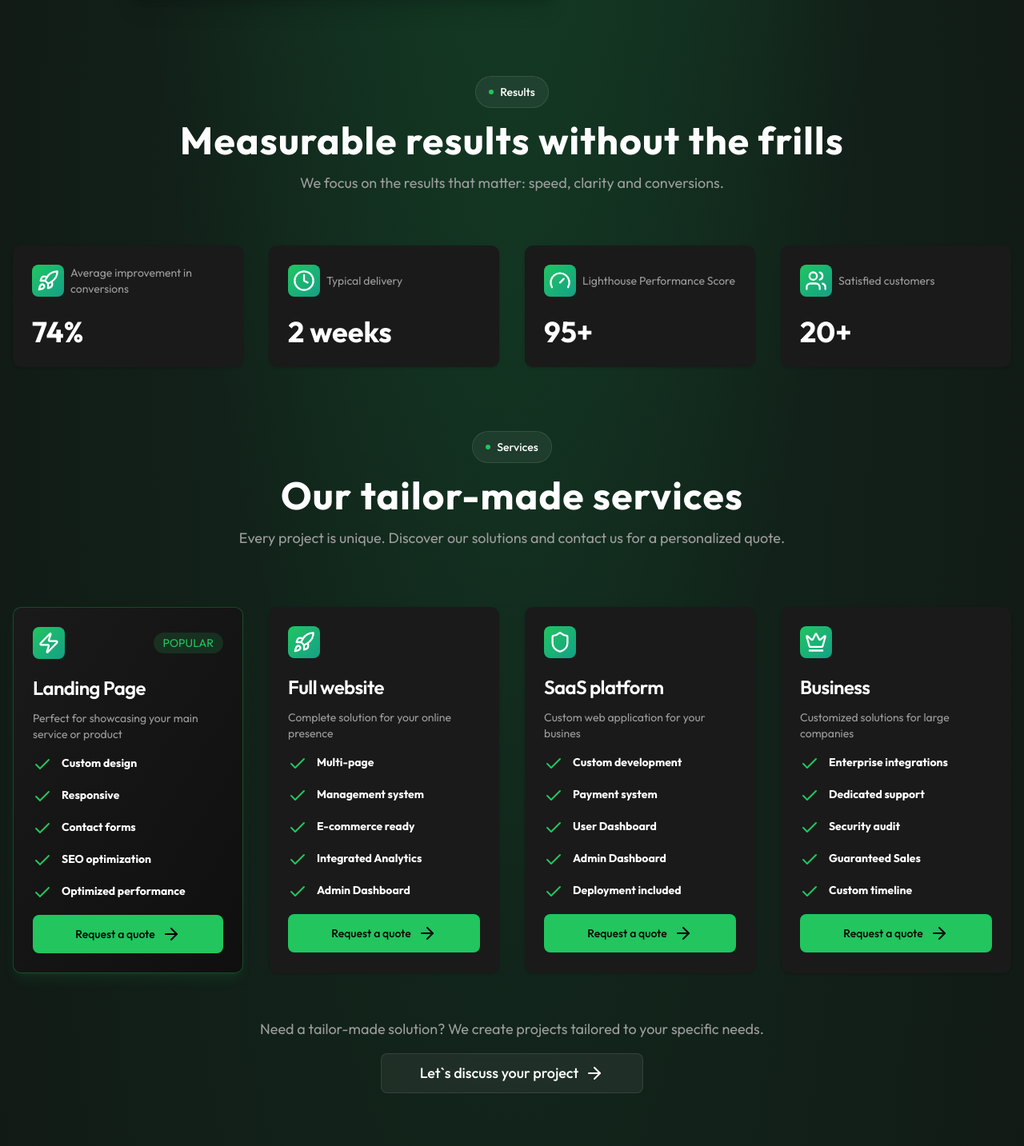
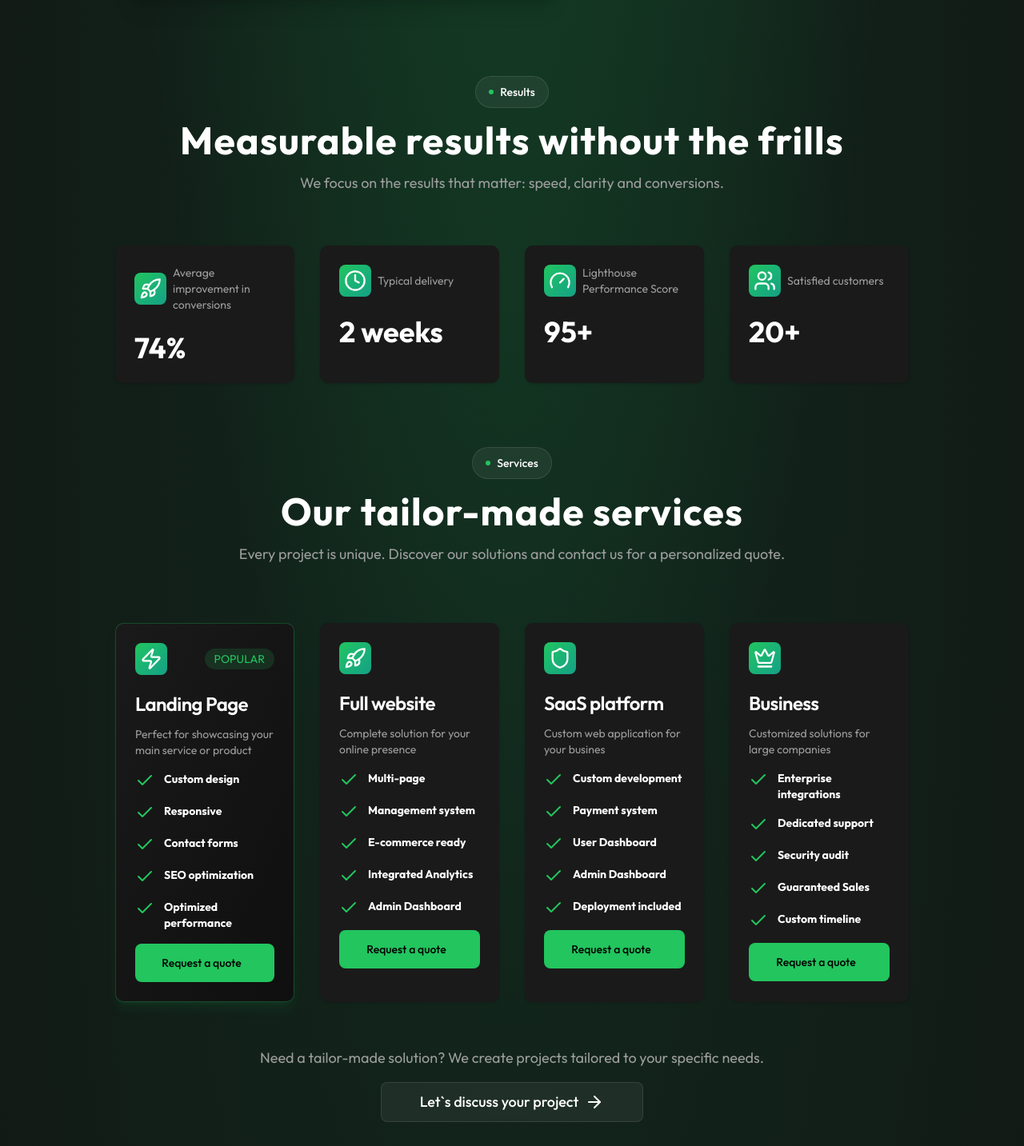
Before and after one commit to techocea/webizera, a Next.js app: page / in a window 1280 px wide. Shown: the part 3697-5130 px from the top of the page at 80% size. Built offline with nearby package versions, Linux system fonts and the light colour scheme.

Commit message:
removed twitter links of the author

```diff
--- a/components/shared/PortfolioCard.tsx
+++ b/components/shared/PortfolioCard.tsx
@@ -28,7 +28,6 @@ const PortfolioCard = ({ imageSrc, name, description }: PortfolioCardProps) => {
                     <CardItem
                         translateZ={20}
                         as="a"
-                        href="https://twitter.com/mannupaaji"
                         target="__blank"
                         className="rounded-xl text-xl font-normal text-white"
                     >
--- a/components/shared/Pricing.tsx
+++ b/components/shared/Pricing.tsx
@@ -7,7 +7,7 @@ import { ArrowRight } from "lucide-react";
 
 export default function Pricing() {
     return (
-        <section className="px-4 mt-16 lg:mt-20" id="services">
+        <section className="px-4 mt-16 lg:max-w-6xl xl:max-w-5xl w-full mx-auto lg:mt-20 h-full" id="services">
             <div className="flex flex-col gap-6 items-center justify-center text-center">
                 <div className="lg:max-w-3xl w-full space-y-4">
                     <Badge title="Services" />
--- a/components/shared/Stats.tsx
+++ b/components/shared/Stats.tsx
@@ -6,7 +6,7 @@ import StatCard from "./StatCard";
 
 const Stats = () => {
     return (
-        <section className="px-4 mt-16 lg:mt-20 h-full">
+        <section className="px-4 mt-16 lg:max-w-6xl xl:max-w-5xl w-full mx-auto lg:mt-20 h-full">
             <div className="flex flex-col gap-4 items-center justify-center text-center">
                 <div className="lg:max-w-4xl w-full space-y-4">
                     <Badge title="Results" />
```
